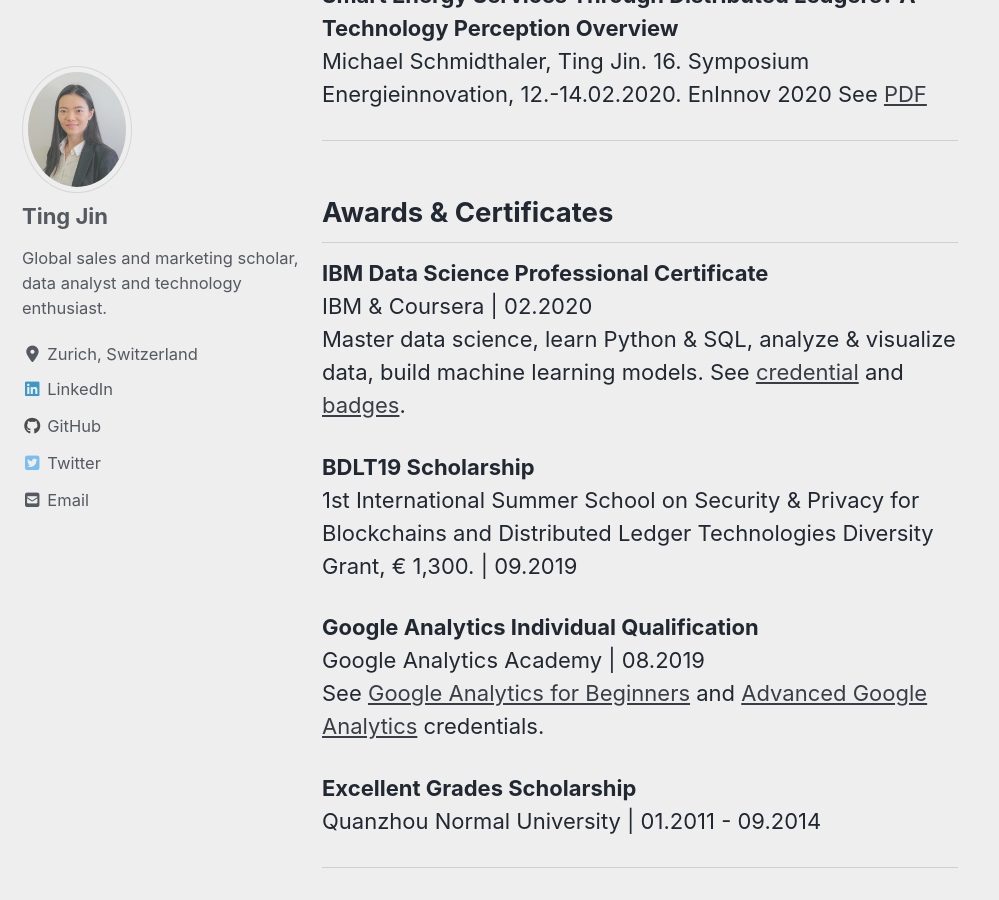
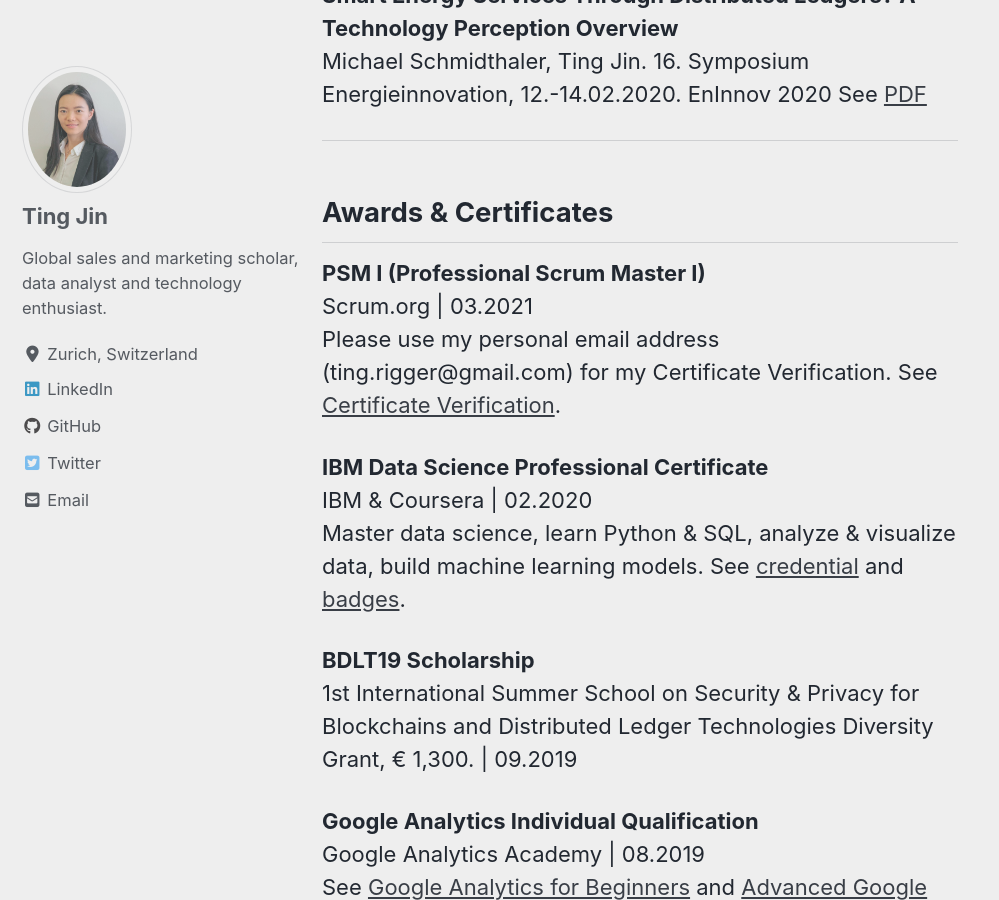
Before and after one commit to TingRigger/TingJin, a Jekyll site: the page built from _pages/cv.md, in a window 1280 px wide and 900 px high, scrolled down 3618 px. Shown: the whole window, without its empty margins (0-999 px from the left). Built offline with Jekyll 4.4.1, drawn with Linux system fonts in a browser that asks for light colours; cached includes are drawn as plain includes; nearby versions of some CDN libraries.

Commit message:
Update cv.md
PSM

```diff
--- a/_pages/cv.md
+++ b/_pages/cv.md
@@ -74,6 +74,9 @@ See <a href="https://www.researchgate.net/profile/Michael_Schmidthaler/publicati
 
 ---
 ## Awards & Certificates
+<b>PSM I (Professional Scrum Master I)</b>
+Scrum.org | 03.2021
+Please use my personal email address (ting.rigger@gmail.com) for my Certificate Verification. See <a href="https://www.scrum.org/certificates/639811">Certificate Verification</a>.
 
 <b>IBM Data Science Professional Certificate</b>
 IBM & Coursera | 02.2020
```
